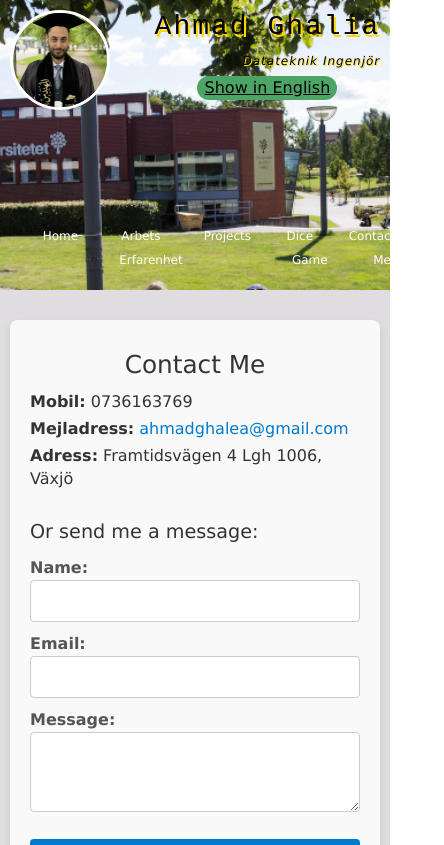
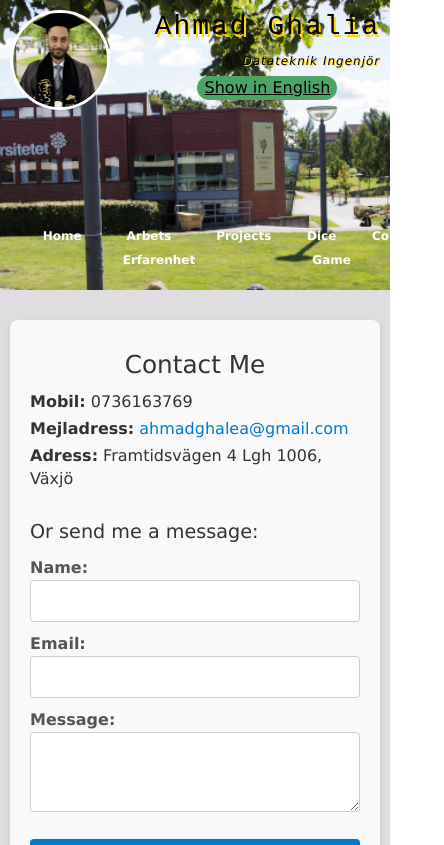
Before and after one commit to AhmadGhalia2/MyCv, a React (Create React App) app in the folder FrontEnd/: page /contact in a window 390 px wide. Shown: the top 845 px of the page, 444 px wide, since content can reach past the window. Built offline with nearby package versions, Linux system fonts and the light colour scheme; some icons are missing.

Commit message:
adding responsable

```diff
--- a/FrontEnd/src/components/header/responsable.css
+++ b/FrontEnd/src/components/header/responsable.css
@@ -18,10 +18,7 @@ header .header-container .top-header .tittle-text .under-name {
   font-size: 12px;
   text-align: right;
 }
-header .header-container .top-header .tittle-text:hover .tittle-name {
-  font-size: 30px;
 
-}
 
 .navbar {
   margin-top: 100px;
@@ -33,7 +30,7 @@ header .header-container .top-header .tittle-text:hover .tittle-name {
   margin-left: 1px;
 }
 .navbar ul li a {
-  font-weight: 500;
+  font-weight: bold;
   font-size: 12px;
 }
 
```
Also changed, not shown: 5 other files (tests, documents, lock files or other folders).
